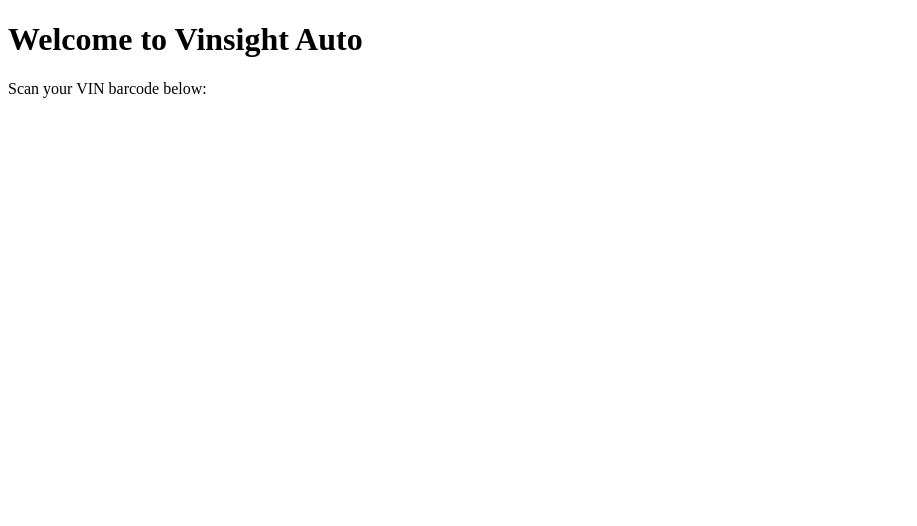
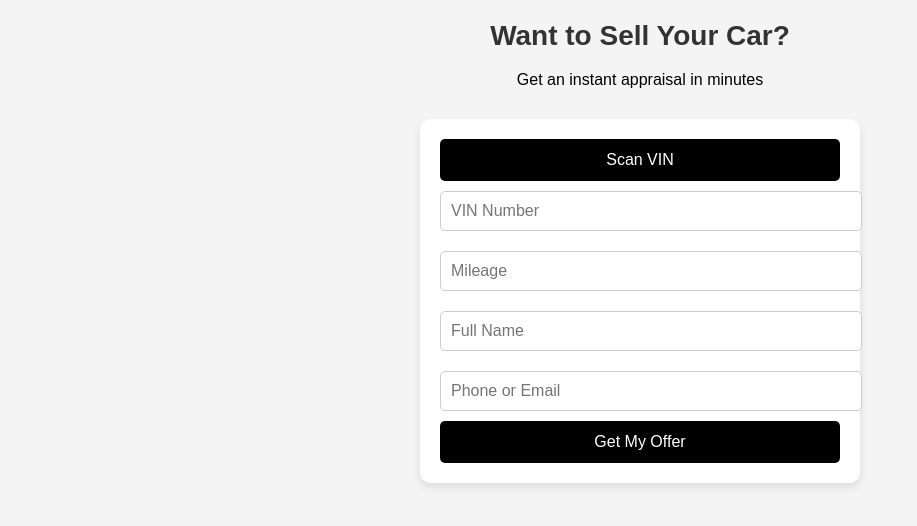
Before and after one commit to VinsightAuto/Vinsight, a plain HTML site: page index.html in a window 1280 px wide. Shown: the whole page, without its empty margins (0-917 px from the left). Drawn offline with Linux system fonts and the light colour scheme.

Commit message:
Update index.html

```diff
--- a/index.html
+++ b/index.html
@@ -4,9 +4,25 @@
     <meta charset="UTF-8">
     <meta name="viewport" content="width=device-width, initial-scale=1.0">
     <title>Vinsight Auto</title>
+    <link rel="stylesheet" href="style.css"> <!-- Link to the new CSS file -->
+    <script defer src="index.js"></script> <!-- JavaScript for VIN scanner -->
 </head>
 <body>
-    <h1>Welcome to Vinsight Auto</h1>
-    <p>Scan your VIN barcode below:</p>
+
+    <h1>Want to Sell Your Car?</h1>
+    <p>Get an instant appraisal in minutes</p>
+
+    <div class="container">
+        <button id="scan-button">Scan VIN</button>
+        <input type="text" id="vin-input" placeholder="VIN Number" readonly>
+
+        <form id="user-form">
+            <input type="number" placeholder="Mileage" required>
+            <input type="text" placeholder="Full Name" required>
+            <input type="text" placeholder="Phone or Email" required>
+            <button type="submit">Get My Offer</button>
+        </form>
+    </div>
+
 </body>
 </html>
```
